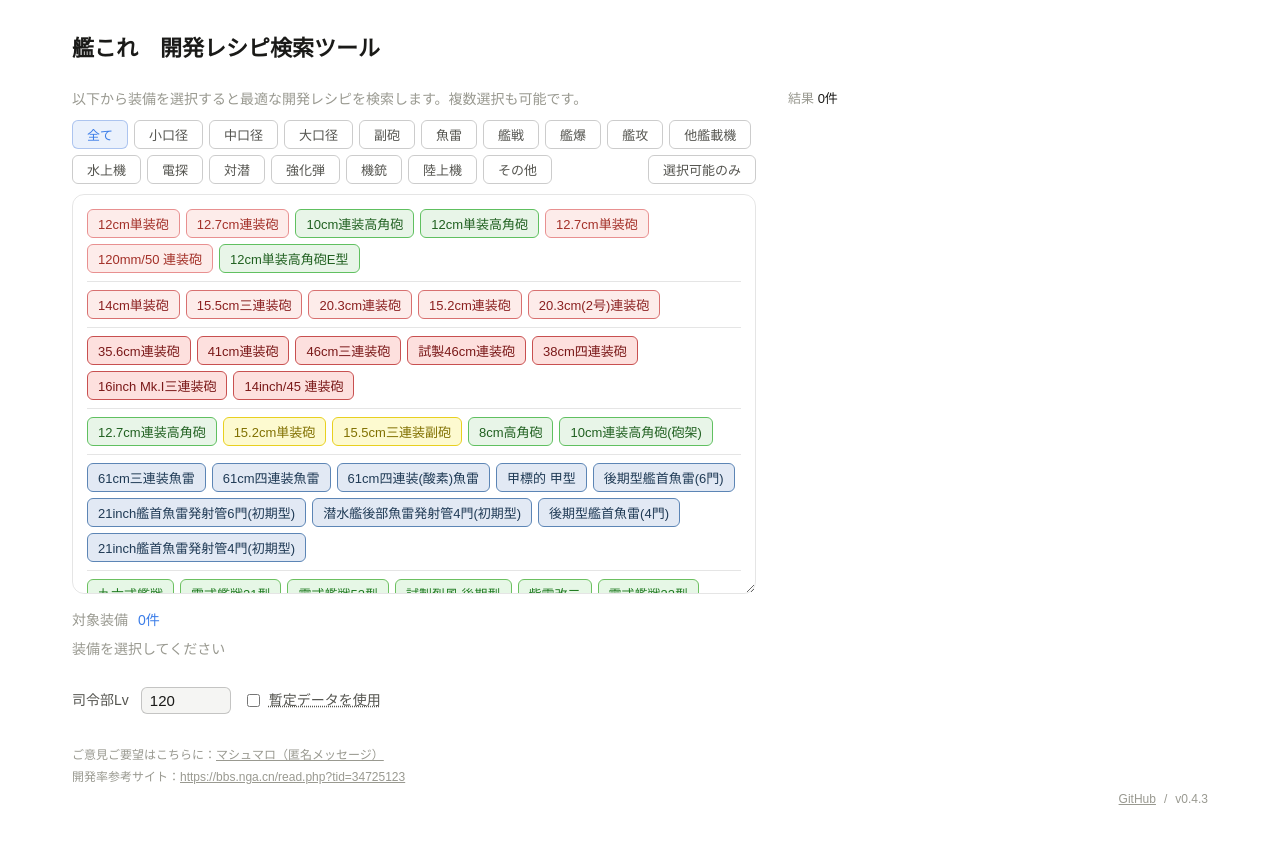
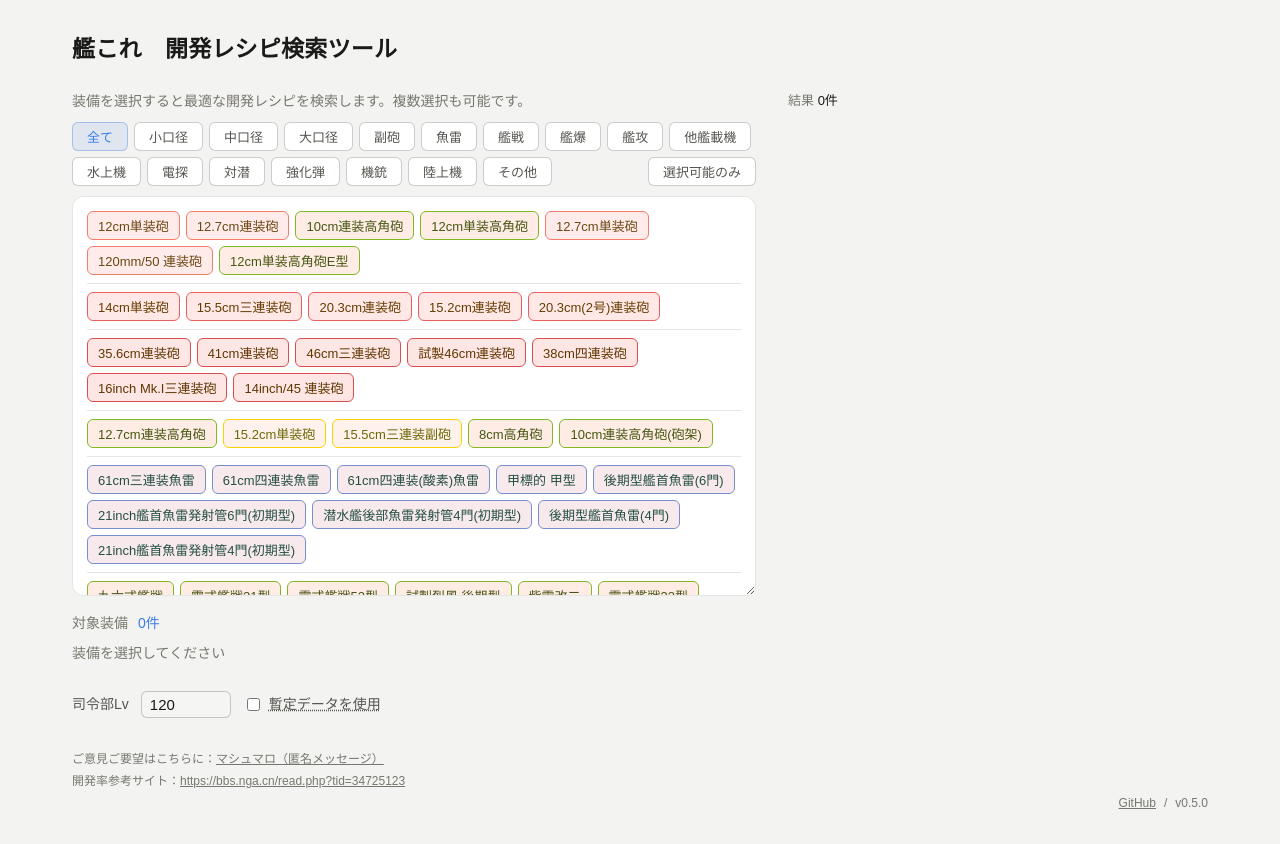
Before and after one commit to iora339/kc-dev-gen, a React (Vite) app: page / in a window 1280 px wide. Built offline with nearby package versions, Linux system fonts and the light colour scheme.

Commit message:
ダークモード対応

```diff
--- a/package.json
+++ b/package.json
@@ -1,6 +1,6 @@
 {
   "name": "kc-dev-gen",
-  "version": "0.4.3",
+  "version": "0.5.0",
   "type": "module",
   "scripts": {
     "dev": "vite",
--- a/src/App.tsx
+++ b/src/App.tsx
@@ -205,7 +205,7 @@ export default function App() {
 
   return (
     <div className="app-container" style={{ fontFamily: "var(--font-sans)", maxWidth: 1200, margin: "0 auto", minHeight: "100vh", boxSizing: "border-box", display: "flex", flexDirection: "column" }}>
-      <h1 style={{ fontSize: 22, fontWeight: 600, color: "var(--text-primary)", margin: "0 0 1.5rem" }}>艦これ　開発レシピ検索ツール</h1>
+      <h1 style={{ fontSize: 23, fontWeight: 700, letterSpacing: "0.01em", color: "var(--text-primary)", margin: "0 0 1.5rem" }}>艦これ　開発レシピ検索ツール</h1>
       <div className="main-grid" style={{ display: "grid", gap: "2rem", alignItems: "start" }}>
         <div>
           <EquipmentSelector
@@ -217,7 +217,7 @@ export default function App() {
             onToggle={toggleEquip}
           />
           <div style={{ marginTop: 16 }}>
-            <p style={{ fontSize: 14, color: "var(--text-muted)", margin: "0 0 8px", display: "flex", alignItems: "center", gap: 10 }}>
+            <p style={{ fontSize: 14, color: "var(--text-muted)", margin: "0 0 8px", display: "flex", alignItems: "center", gap: 10, minHeight: 23 }}>
               対象装備 <span style={{ color: "var(--text-accent)" }}>{selectedIds.length}件</span>
               {selectedIds.length > 0 && (
                 <button
@@ -359,7 +359,7 @@ export default function App() {
         <p style={{ margin: 0, display: "flex", justifyContent: "flex-end", alignItems: "center", gap: 8 }}>
           <a href="https://github.com/iora339/kc-dev-gen" target="_blank" rel="noopener noreferrer" style={{ color: "inherit" }}>GitHub</a>
           <span style={{ color: "var(--text-muted)" }}>/</span>
-          <span>v0.4.3</span>
+          <span>v0.5.0</span>
         </p>
       </footer>
     </div>
--- a/src/components/EquipmentSelector.tsx
+++ b/src/components/EquipmentSelector.tsx
@@ -61,7 +61,8 @@ export function EquipmentSelector({ equipment, developableIds, selectedIds, disa
     return {
       fontSize: 13, padding: "4px 14px", borderRadius: "var(--radius)",
       border: `0.5px solid ${active ? border : "var(--border-strong)"}`,
-      background: active ? bg : "transparent",
+      // 非選択タブは白(surface-2)塗りにして、グレーのページ地から浮かせる（選択時は青系の塗り）
+      background: active ? bg : "var(--surface-2)",
       color: active ? color : "var(--text-secondary)",
       cursor: "pointer",
     };
@@ -69,7 +70,7 @@ export function EquipmentSelector({ equipment, developableIds, selectedIds, disa
 
   return (
     <div>
-      <p style={{ fontSize: 14, color: "var(--text-muted)", margin: "0 0 10px" }}>以下から装備を選択すると最適な開発レシピを検索します。複数選択も可能です。</p>
+      <p style={{ fontSize: 14, color: "var(--text-muted)", margin: "0 0 10px" }}>装備を選択すると最適な開発レシピを検索します。複数選択も可能です。</p>
       <div style={{ display: "flex", flexWrap: "wrap", gap: 6, marginBottom: 10 }}>
         <button onClick={() => setActiveCats(new Set())} style={tabStyle(allActive)}>
           全て
@@ -90,7 +91,7 @@ export function EquipmentSelector({ equipment, developableIds, selectedIds, disa
         // カテゴリ間の余白は区切り線のmargin(8px)のみで取り、線の上下を等間隔にする
         display: "flex", flexDirection: "column",
         height: isSingleColumn ? 400 : "50vh", minHeight: 120, maxHeight: "80vh", overflowY: "auto", resize: "vertical",
-        border: "0.5px solid var(--border)", borderRadius: 12, padding: 14,
+        background: "var(--surface-2)", border: "0.5px solid var(--border)", borderRadius: 12, padding: 14,
       }}>
         {visible.map((cat, i) => (
           <div key={cat.label}>
--- a/src/components/typeColors.ts
+++ b/src/components/typeColors.ts
@@ -2,44 +2,64 @@
 // TYPE_COLORS に無い iconType は DEFAULT_COLOR にフォールバックする
 export type ColorDef = { bg: string; border: string; text: string; selectedBg: string; selectedBorder: string; selectedText: string };
 
-// 選択時は枠色を背景に、文字色を枠線にした反転配色（白文字）にする
-const color = (bg: string, border: string, text: string): ColorDef =>
-  ({ bg, border, text, selectedBg: border, selectedBorder: text, selectedText: "#fff" });
+// 各種別は「識別色(anchor)」1色で定義し、背景・枠・文字は surface / text-primary との
+// color-mix で導出する。CSS 変数がテーマで切り替わると混色結果も追従するため、
+// ライト=淡色チップ / ダーク=暗色チップ に自動対応する（テーマ分岐のコードは持たない）。
+// 混色は一貫して oklch で行う（sRGB だと白/濃色へ混ぜる途中でグレーを通り色が濁るため、
+// 知覚均一な oklch で彩度を保った澄んだ色にする）。
+const color = (anchor: string): ColorDef => {
+  // anchor の彩度(chroma)を 1.3 倍に増幅した鮮やか版。元の色が鈍いと混色しても灰色がかる（くすむ）ため、
+  // 相対色構文で chroma を上げてから使う（sRGB 外は自動でガマットにクランプされ最大彩度になる）。
+  const vivid = `oklch(from ${anchor} l calc(c * 1.3) h)`;
+  // 選択時のベタ塗り。明度に上限(0.55)を設け、黄など明るい identity 色でも白文字が
+  // 全色相で AA(4.5:1) 以上になるようにする。
+  const selectedBg = `oklch(from ${anchor} min(l, 0.55) calc(c * 1.3) h)`;
+  return {
+    bg: `color-mix(in oklch, ${vivid} 13%, var(--surface-2))`,
+    // 枠は半透明の --border ではなく不透明サーフェスと混ぜ、発色をはっきりさせる
+    border: `color-mix(in oklch, ${vivid} 88%, var(--surface-2))`,
+    // 文字は --text-primary 寄りにして濃くしコントラストを確保する（ダークでは逆に明るくなる）
+    text: `color-mix(in oklch, ${vivid} 45%, var(--text-primary))`,
+    selectedBg,
+    selectedBorder: `color-mix(in oklch, ${selectedBg} 72%, #000)`,
+    selectedText: "#fff",
+  };
+};
 
 export const TYPE_COLORS: Record<number, ColorDef> = {
-  1:  color("#fdecea", "#e89090", "#a33028"), // 小口径主砲
-  2:  color("#fdecea", "#d87070", "#8b2020"), // 中口径主砲
-  3:  color("#fde0de", "#c85050", "#7a1818"), // 大口径主砲
-  4:  color("#fdfad0", "#e8d020", "#807000"), // 副砲
-  5:  color("#e2e9f4", "#5c85b5", "#1f3a55"), // 魚雷
-  6:  color("#e6f7e6", "#6cc060", "#1f7a20"), // 艦上戦闘機
-  7:  color("#fce8e6", "#e06858", "#a02818"), // 艦上爆撃機
-  8:  color("#e6eefc", "#6f98e0", "#1f4890"), // 艦上攻撃機
-  9:  color("#fdf8d8", "#e8d040", "#807010"), // 艦上偵察機
-  10: color("#e6f5e0", "#6cb050", "#2f6018"), // 水上機(水偵・水爆・観測機)
-  11: color("#fdefd6", "#e2a838", "#7a5008"), // 電探
-  12: color("#fbdcd6", "#d85838", "#8a2810"), // 三式弾
-  13: color("#f7f6f2", "#b0ac9c", "#4a4740"), // 徹甲弾
-  15: color("#e8f5e0", "#78b850", "#3a7018"), // 機銃
-  16: color("#e8f5e8", "#60c060", "#206020"), // 高角砲
-  17: color("#dceef8", "#4898c8", "#185880"), // 爆雷
-  18: color("#e0f0f8", "#60aad0", "#1a6890"), // ソナー
-  19: color("#fdf8d0", "#e8d030", "#807008"), // 機関部強化(缶)
-  20: color("#f0e6d8", "#a87850", "#5a3818"), // 上陸用舟艇
-  21: color("#e0f5e0", "#4caa48", "#1f6a1a"), // オートジャイロ(カ号観測機等)
-  22: color("#e0f4fa", "#5cb8d8", "#1a6888"), // 連絡機
-  23: color("#f0e6f5", "#b088c8", "#603878"), // バルジ
-  24: color("#fde8d8", "#e88840", "#a04808"), // 探照灯
-  25: color("#e8e8e8", "#a0a0a0", "#505050"), // ドラム缶(輸送用)
-  30: color("#e2ead0", "#748038", "#384610"), // 高射装置
-  37: color("#e2f0dc", "#5a9548", "#2a5818"), // 陸上攻撃機
-  38: color("#dcf0d8", "#4c9c48", "#1f5c18"), // 局地戦闘機
-  42: color("#e2eef8", "#78a8d8", "#2a5888"), // 潜水艦搭載電探
-  44: color("#e6f5e0", "#6cb050", "#2f6018"), // 陸上戦闘機(三式戦等)
-  47: color("#e8e4f8", "#7060b0", "#382080"), // 対潜哨戒機
-  49: color("#e4e0f8", "#6050a8", "#301870"), // 大型陸上機
-  50: color("#e9e0ee", "#846092", "#3e2a50"), // 水上偵察機(夜偵)
-  54: color("#e6e8ea", "#8a95a0", "#404850"), // 発煙装置(煙幕)
+  1:  color("#e07668"), // 小口径主砲
+  2:  color("#d05a5a"), // 中口径主砲
+  3:  color("#c04848"), // 大口径主砲
+  4:  color("#e0d41e"), // 副砲
+  5:  color("#5c85b5"), // 魚雷
+  6:  color("#5aac52"), // 艦上戦闘機
+  7:  color("#e06858"), // 艦上爆撃機
+  8:  color("#6f98e0"), // 艦上攻撃機
+  9:  color("#d4b830"), // 艦上偵察機
+  10: color("#68a848"), // 水上機(水偵・水爆・観測機)
+  11: color("#e2a838"), // 電探
+  12: color("#d85838"), // 三式弾
+  13: color("#bcbcbc"), // 徹甲弾
+  15: color("#78b850"), // 機銃
+  16: color("#54b054"), // 高角砲
+  17: color("#4898c8"), // 爆雷
+  18: color("#60aad0"), // ソナー
+  19: color("#d8c030"), // 機関部強化(缶)
+  20: color("#a87850"), // 上陸用舟艇
+  21: color("#4caa48"), // オートジャイロ(カ号観測機等)
+  22: color("#5cb8d8"), // 連絡機
+  23: color("#b088c8"), // バルジ
+  24: color("#e88840"), // 探照灯
+  25: color("#9a9a9a"), // ドラム缶(輸送用)
+  30: color("#8a9648"), // 高射装置
+  37: color("#5a9548"), // 陸上攻撃機
+  38: color("#4c9c48"), // 局地戦闘機
+  42: color("#78a8d8"), // 潜水艦搭載電探
+  44: color("#6cb050"), // 陸上戦闘機(三式戦等)
+  47: color("#7868b8"), // 対潜哨戒機
+  49: color("#6050a8"), // 大型陸上機
+  50: color("#8c4bb0"), // 水上偵察機(夜偵)
+  54: color("#8a95a0"), // 発煙装置(煙幕)
 };
 
-export const DEFAULT_COLOR: ColorDef = color("#f2f3f4", "#aab0b8", "#4a5568");
+export const DEFAULT_COLOR: ColorDef = color("#8892a0");
--- a/src/index.css
+++ b/src/index.css
@@ -1,11 +1,17 @@
 /*
  * スタイルの方針: レイアウトや個別の見た目は各コンポーネントのインライン style で指定し、
- * このファイルには CSS 変数（配色・フォント等のデザイントークン）とグローバルな要素スタイルのみ置く
+ * このファイルには CSS 変数（配色・フォント等のデザイントークン）とグローバルな要素スタイルのみ置く。
+ * ダークモードは prefers-color-scheme でトークンを差し替えるだけで全体に反映される
+ * （インライン style は var(--…) 参照か、surface/text との color-mix で配色を導出しているため）。
  */
 :root {
   --font-sans: "Hiragino Sans", "Noto Sans JP", "Yu Gothic", sans-serif;
 
-  --bg-base: #ffffff;
+  color-scheme: light;
+
+  /* ページ地はカード(白)より一段沈めて、白いカードを浮かせて見せる。
+     色相は内部パネル(surface-1)と揃え、純白カードの隣で黄みが浮かない中立寄りにする */
+  --bg-base: #f3f3f1;
   --surface-1: #f5f5f3;
   --surface-2: #ffffff;
 
@@ -15,10 +21,11 @@
 
   --text-primary: #1a1a18;
   --text-secondary: #555550;
-  --text-muted: #999990;
+  --text-muted: #78776f;
   --text-accent: #3b7de8;
-  --text-success: #2e9e5b;
-  --text-warning: #c07010;
+  /* success は青みのある緑にして、赤緑色覚特性でも danger と区別しやすくする */
+  --text-success: #0f8a58;
+  --text-warning: #b06510;
   --text-danger: #cc3030;
 
   --bg-accent: rgba(80, 140, 230, 0.12);
@@ -29,6 +36,37 @@
   --bg-success-accent: rgba(46, 158, 91, 0.12);
 
   --radius: 6px;
+}
+
+@media (prefers-color-scheme: dark) {
+  :root {
+    color-scheme: dark;
+
+    /* ダークではカード(surface-2)を地より明るく、内部パネル(surface-1)はカードより暗く凹ませる
+       （ライトと同じ「ページ≒内部パネル ＜ カード」の階層に揃える） */
+    --bg-base: #141418;
+    --surface-1: #18181d;
+    --surface-2: #1e1e23;
+
+    --border: rgba(255, 255, 255, 0.11);
+    --border-strong: rgba(255, 255, 255, 0.2);
+    --border-accent: rgba(110, 160, 240, 0.5);
+
+    --text-primary: #eceae6;
+    --text-secondary: #a9a89f;
+    --text-muted: #969590;
+    --text-accent: #6ea6f0;
+    /* success は青みのある緑（色覚特性対応の意図はライト側コメント参照） */
+    --text-success: #37c68e;
+    --text-warning: #dca63e;
+    --text-danger: #ef6a6a;
+
+    --bg-accent: rgba(110, 160, 240, 0.16);
+    --fill-accent: #5b90ea;
+
+    --border-success-accent: rgba(78, 194, 126, 0.45);
+    --bg-success-accent: rgba(78, 194, 126, 0.14);
+  }
 }
 
 *, *::before, *::after {
@@ -57,9 +95,15 @@ input[type="number"]:focus {
   border-color: var(--border-accent);
 }
 
+input[type="checkbox"] {
+  accent-color: var(--fill-accent);
+}
+
 button {
   font-family: var(--font-sans);
   cursor: pointer;
+  /* 押下・選択で配色が切り替わる際に滑らかにフェードさせる（シェード） */
+  transition: background-color 0.15s ease, border-color 0.15s ease, color 0.15s ease;
 }
 
 ::-webkit-scrollbar {
```
Also changed, not shown: 1 other file (tests, documents, lock files or other folders).
